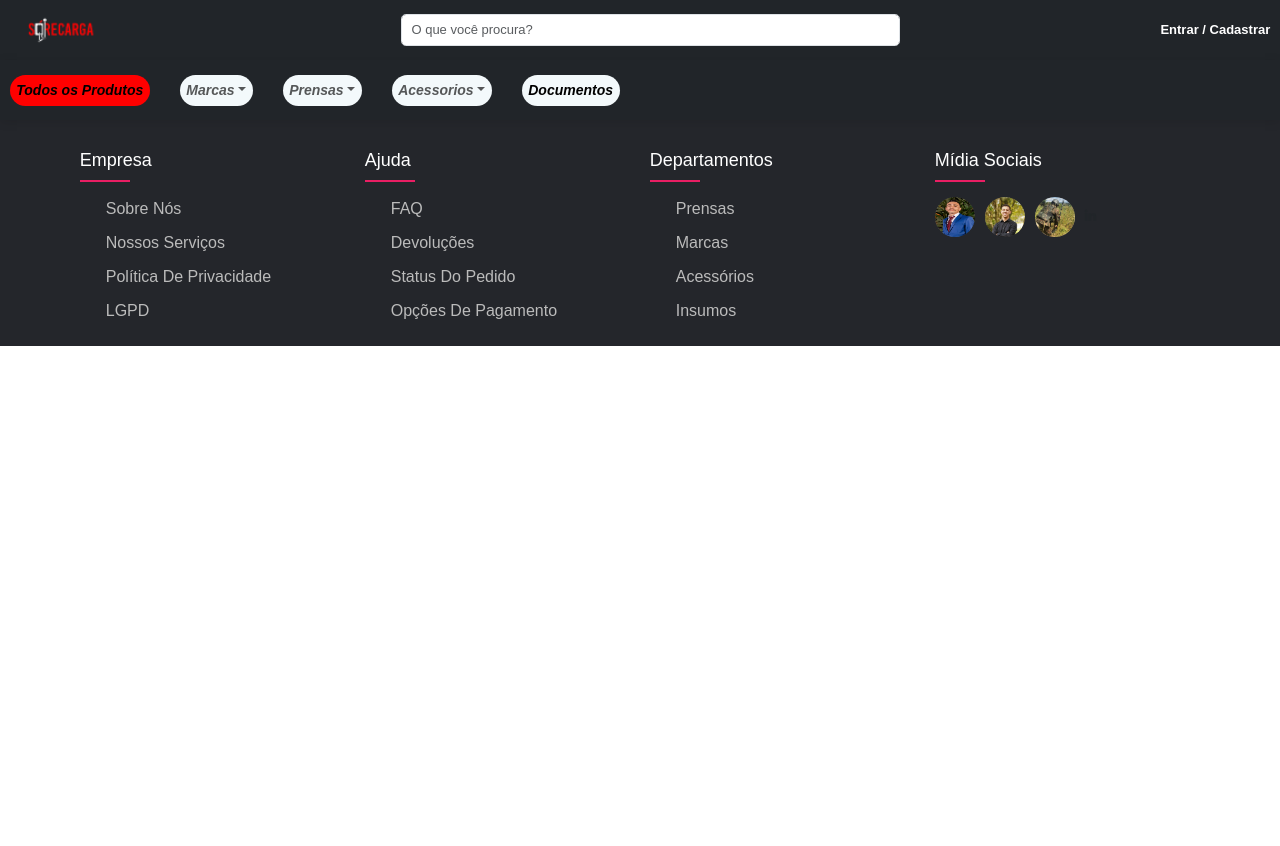
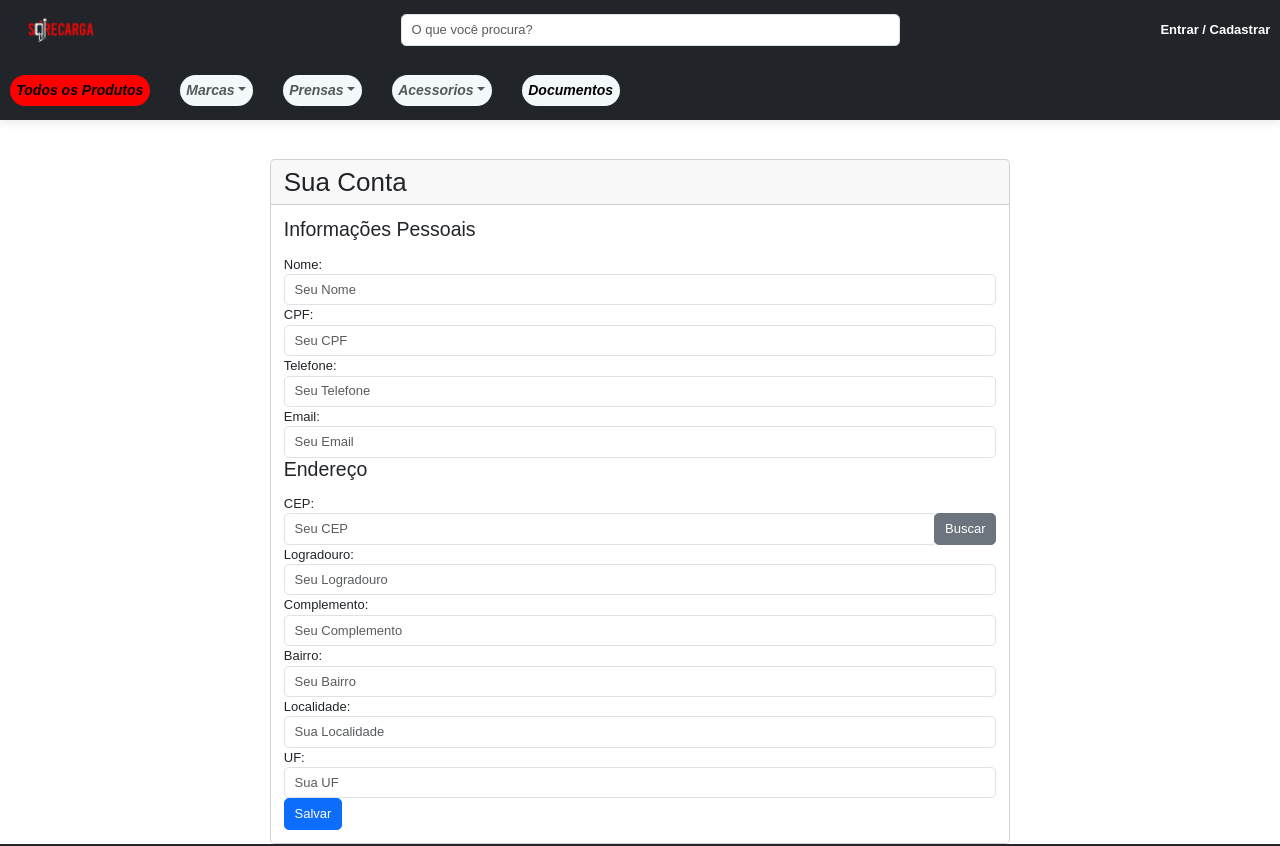
Before and after one commit to ChrisDev11/Front-Sorecarga, a Vue app: page /Accont in a window 1280 px wide. Shown: the top 846 px of the page. Before the commit the page ends 800 px from the top, so only its background shows below. Built offline with nearby package versions, Linux system fonts and the light colour scheme; what vue3-notify would draw is missing.

Commit message:
CEP e tela de Minha conta

```diff
--- /dev/null
+++ b/src/components/Accont.vue
@@ -0,0 +1,263 @@
+<template>
+  <div class="container">
+    <div class="row justify-content-center mt-5">
+      <div class="col-md-8">
+        <div class="card">
+          <div class="card-header">
+            <h2 class="mb-0">Sua Conta</h2>
+          </div>
+          <div class="card-body">
+            <form>
+              <!-- Informações Pessoais -->
+              <h4 class="mb-3">Informações Pessoais</h4>
+              <div class="form-group">
+                <label for="nome">Nome:</label>
+                <input
+                  type="text"
+                  id="nome"
+                  v-model="cliente.name"
+                  class="form-control"
+                  placeholder="Seu Nome"
+                />
+              </div>
+
+              <div class="form-group">
+                <label for="cpf">CPF:</label>
+                <input
+                  type="text"
+                  id="cpf"
+                  v-model="cliente.cpf"
+                  class="form-control"
+                  placeholder="Seu CPF"
+                />
+              </div>
+
+              <div class="form-group">
+                <label for="telefone">Telefone:</label>
+                <input
+                  type="text"
+                  id="telefone"
+                  v-model="cliente.phone"
+                  class="form-control"
+                  placeholder="Seu Telefone"
+                />
+              </div>
+
+              <div class="form-group">
+                <label for="email">Email:</label>
+                <input
+                  type="email"
+                  id="email"
+                  v-model="cliente.email"
+                  class="form-control"
+                  placeholder="Seu Email"
+                />
+              </div>
+
+              <!-- Campos de Endereço -->
+              <h4 class="mb-3">Endereço</h4>
+              <div class="form-group">
+                <label for="cep">CEP:</label>
+                <div class="input-group">
+                  <input
+                    type="text"
+                    id="cep"
+                    v-model="endereco.cep"
+                    class="form-control"
+                    placeholder="Seu CEP"
+                  />
+                  <div class="input-group-append">
+                    <button
+                      type="button"
+                      class="btn btn-secondary"
+                      @click="buscarCep"
+                    >
+                      Buscar
+                    </button>
+                  </div>
+                </div>
+              </div>
+
+              <div class="form-group">
+                <label for="logradouro">Logradouro:</label>
+                <input
+                  type="text"
+                  id="logradouro"
+                  v-model="endereco.logradouro"
+                  class="form-control"
+                  placeholder="Seu Logradouro"
+                />
+              </div>
+
+              <div class="form-group">
+                <label for="complemento">Complemento:</label>
+                <input
+                  type="text"
+                  id="complemento"
+                  v-model="endereco.complemento"
+                  class="form-control"
+                  placeholder="Seu Complemento"
+                />
+              </div>
+
+              <div class="form-group">
+                <label for="bairro">Bairro:</label>
+                <input
+                  type="text"
+                  id="bairro"
+                  v-model="endereco.bairro"
+                  class="form-control"
+                  placeholder="Seu Bairro"
+                />
+              </div>
+
+              <div class="form-group">
+                <label for="localidade">Localidade:</label>
+                <input
+                  type="text"
+                  id="localidade"
+                  v-model="endereco.localidade"
+                  class="form-control"
+                  placeholder="Sua Localidade"
+                />
+              </div>
+
+              <div class="form-group">
+                <label for="uf">UF:</label>
+                <input
+                  type="text"
+                  id="uf"
+                  v-model="endereco.uf"
+                  class="form-control"
+                  placeholder="Sua UF"
+                />
+              </div>
+
+              <button type="submit" class="btn btn-primary btn-block" @click="salvar">
+                Salvar
+              </button>
+            </form>
+          </div>
+        </div>
+      </div>
+    </div>
+  </div>
+</template>
+
+<script>
+import axios from "axios";
+import jwtDecode from "jwt-decode";
+import Cookies from "js-cookie";
+
+export default {
+  name: "accont",
+  data() {
+    return {
+      endurl: "https://rechargeapi.azurewebsites.net/",
+      userId: null,
+      jwtDecoded: null,
+
+      cliente: {
+        name: "",
+        cpf: "",
+        email: "",
+        phone: "",
+      },
+      endereco: {
+        cep: "",
+        logradouro: "",
+        complemento: "",
+        bairro: "",
+        localidade: "",
+        uf: "",
+      },
+    };
+  },
+  created() {
+    const jwtCookie = Cookies.get("authToken");
+
+    // Decode JWT token
+    if (jwtCookie) {
+      try {
+        const decodedToken = jwtDecode(jwtCookie);
+
+        if (decodedToken) {
+          this.jwtDecoded = decodedToken;
+          // Acesse o campo correto do JWT para obter o ID do usuário
+          const userId = decodedToken.Id; // Substitua 'sub' pelo campo correto em seu JWT
+          console.log("Token decodificado:", userId);
+          // Faça uma solicitação Axios para buscar os dados do usuário
+          axios
+            .get(`${this.endurl}/Users/${userId}`)
+            .then((response) => {
+              // Preencha os dados do usuário no formulário com base na resposta
+              this.cliente = response.data;
+              //console.log("Cliente:", this.cliente);
+            })
+            .catch((error) => {
+              console.error("Erro ao buscar os dados do usuário:", error);
+            });
+        }
+      } catch (error) {
+        console.error("Erro ao decodificar o JWT:", error);
+      }
+    }
+  },
+  methods: {
+    async fetchUserData() {
+      try {
+        const response = await axios.get(
+          `${this.endurl}/Users/${this.userId}`
+        );
+        // Manipule os dados do usuário aqui e preencha o formulário
+      } catch (error) {
+        console.error("Erro ao buscar dados do usuário:", error);
+      }
+    },
+    async buscarCep() {
+      try {
+        const response = await axios.get(`${this.endurl}/Address/viacep/${this.endereco.cep}`);
+        const data = response.data;
+
+        // Atualize os campos do endereço com os dados obtidos
+        this.endereco.logradouro = data.logradouro || "";
+        this.endereco.complemento = data.complemento || "";
+        this.endereco.bairro = data.bairro || "";
+        this.endereco.localidade = data.localidade || "";
+        this.endereco.uf = data.uf || "";
+      } catch (error) {
+        console.error("Erro ao buscar o CEP:", error);
+        // Trate os erros de acordo com as necessidades do seu projeto
+      }
+    },
+    async salvar() {
+      try {
+        // Construa um objeto com os dados do cliente e do endereço
+        const dadosParaSalvar = {
+          cliente: this.cliente,
+          endereco: this.endereco,
+        };
+
+        // Faça uma solicitação Put para salvar os dados no servidor
+        const response = await axios.put(
+          `${this.endurl}/Users/${this.jwtDecoded.Id}`, // Substitua pela URL correta de salvamento no servidor
+          dadosParaSalvar
+        );
+
+        if (response.status === 200) {
+          console.log("Dados salvos com sucesso!");
+          // Redirecione ou faça outra ação após o salvamento bem-sucedido
+        } else {
+          console.error("Erro ao salvar os dados:", response.statusText);
+          // Trate erros de acordo com as necessidades do seu projeto
+        }
+      } catch (error) {
+        console.error("Erro ao salvar os dados:", error);
+        // Trate erros de rede ou outros erros
+      }
+    },
+  },
+};
+</script>
+
+<style></style>
--- a/src/components/CheckOut.vue
+++ b/src/components/CheckOut.vue
@@ -100,7 +100,7 @@ export default {
 
   data() {
     return {
-      endereco:"https://rechargeapi.azurewebsites.net/",
+      endereco:"https://rechargeapi.azurewebsites.net",
       step: 1,
       cart: [],
       payloadGenerated: null,
--- a/src/router/index.js
+++ b/src/router/index.js
@@ -41,6 +41,12 @@ const routes = [
     path: "/Register",
     name: "Register",
     component: () => import("../components/Register.vue"),
+
+  },
+  {
+    path: "/Accont",
+    name: "Accont",
+    component: () => import("../components/Accont.vue"),
 
   },
   {
```
Also changed, not shown: src/components/Navbar.vue (+59 -46 lines).
